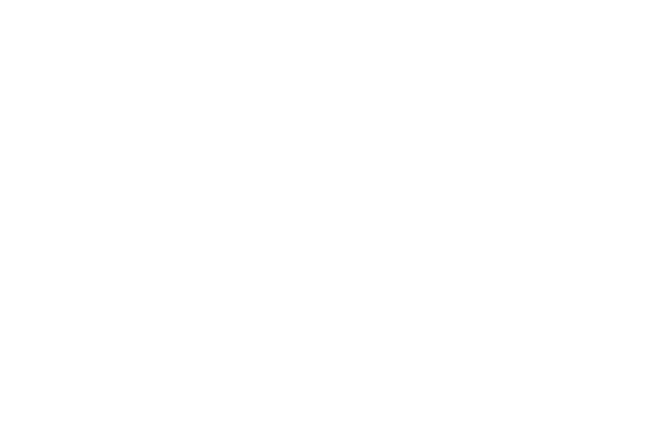
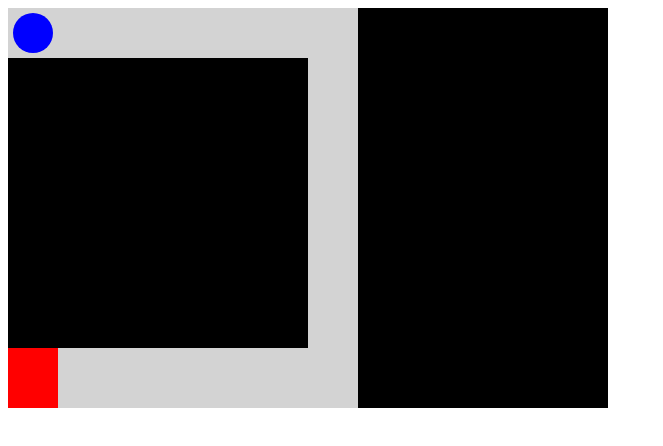
Before and after one commit to ElieloJr/Elielojr.github.io, a plain HTML site: page index.html in a window 1280 px wide. Shown: the whole page, without its empty margins (0-663 px from the left). Drawn offline with Linux system fonts and the light colour scheme.

Commit message:
Parte visual do jogo

```diff
--- /dev/null
+++ b/JavaScript/Funcoes.js
@@ -0,0 +1,30 @@
+function desenhaQuadrado(x, y, largura, altura, cor){
+    pincel.fillStyle = cor
+    pincel.fillRect(x, y, largura, altura)
+}
+
+function desenhaCirculo(x, y,){
+    pincel.fillStyle = "blue"
+    pincel.beginPath()
+    pincel.arc(x, y, 20, 0, 2 * Math.PI)
+    pincel.fill()
+}
+
+function limpaTela(){
+    pincel.clearRect(0, 0, 600, 400)
+    pincel.fillStyle = "lightgrey"
+    pincel.fillRect(0, 0, 600, 400)
+}
+
+function desenhaFinal() {
+    desenhaQuadrado(0, 340, 50, 60, "red")
+}
+
+function desenhaNivel(caixasDoNivel) {
+
+    caixasDoNivel.forEach(caixa => {
+        desenhaQuadrado(caixa.x, caixa.y, caixa.largura, caixa.altura, caixa.color)
+    });
+    desenhaFinal()
+    desenhaCirculo(x, y)
+}
--- /dev/null
+++ b/JavaScript/Obstaculos.js
@@ -0,0 +1,92 @@
+var caixasNivel1 = [
+    {
+        x: 0,
+        y: 50,
+        largura: 300,
+        altura: 290,
+        color: "black"
+    },
+    {
+        x: 350,
+        y: 0,
+        largura: 300,
+        altura: 400,
+        color: "black"
+    }
+]
+
+var caixasNivel2 = [
+    {
+        x: 50,
+        y: 0,
+        largura: 500,
+        altura: 100,
+        color: "black"
+    },
+    {
+        x: 0,
+        y: 150,
+        largura: 450,
+        altura: 190,
+        color: "black"
+    },
+    {
+        x: 500,
+        y: 0,
+        largura: 100,
+        altura: 400,
+        color: "black"
+    },
+
+]
+
+var caixasNivel3 = [
+    {
+        x: 0,
+        y: 50,
+        largura: 50,
+        altura: 290,
+        color: "black"
+    },
+    {
+        x: 100,
+        y: 0,
+        largura: 100,
+        altura: 200,
+        color: "black"
+    },
+    {
+        x: 200,
+        y: 0,
+        largura: 400,
+        altura: 50,
+        color: "black"
+    },
+    {
+        x: 50,
+        y: 250,
+        largura: 250,
+        altura: 90,
+        color: "black"
+    },
+    {
+        x: 250,
+        y: 100,
+        largura: 250,
+        altura: 240,
+        color: "black"
+    },
+    {
+        x: 550,
+        y: 50,
+        largura: 50,
+        altura: 350,
+        color: "black"
+    },
+]
+
+function getCaixasNivel1() {return caixasNivel1}
+
+function getCaixasNivel2() {return caixasNivel2}
+
+function getCaixasNivel3() {return caixasNivel3}
--- a/index.html
+++ b/index.html
@@ -1,5 +1,5 @@
 <!DOCTYPE html>
-<html lang="en">
+<html lang="pt-BR">
 <head>
     <meta charset="UTF-8">
     <meta http-equiv="X-UA-Compatible" content="IE=edge">
@@ -7,7 +7,10 @@
     <title>Labirinto</title>
 </head>
 <body>
+    <canvas width="600" height="400"></canvas>
+</body>
+    <script src="/JavaScript/Obstaculos.js"></script>
+    <script src="JavaScript/Funcoes.js"></script>
+    <script src="index.js"></script>
 
-</body>
-    <script src="index.js"></script>
 </html>
--- a/index.js
+++ b/index.js
@@ -0,0 +1,61 @@
+var tela = document.querySelector("canvas")
+var pincel = tela.getContext("2d")
+
+pincel.fillStyle = "lightgrey"
+pincel.fillRect(0, 0, 600, 400)
+
+var nivelProgresso = 1
+
+var x = 25
+var y = 25
+
+var direita = 39;
+var esquerda = 37;
+var cima = 38;
+var baixo = 40;
+
+var nivel1 = getCaixasNivel1()
+var nivel2 = getCaixasNivel2()
+var nivel3 = getCaixasNivel3()
+
+function rodaJogo(){
+    limpaTela()
+
+    switch(nivelProgresso){
+        case 1:
+            desenhaNivel(nivel1)
+            break;
+        case 2:
+            desenhaNivel(nivel2)
+            break;
+        case 3:
+            desenhaNivel(nivel3)
+            break;
+        default:
+            desenhaNivel(nivel)
+            break;
+    }
+
+    if(x >= 0 && x <= 25 && y >= 360 && y <= 400){
+        alert(`Parabens, nivel ${nivel} completo`)
+        x = 25
+        y = 25
+        nivel++
+        limpaTela()
+    }
+}
+
+function comando(evento){
+    if(evento.keyCode == direita){
+        x += 5
+    } else if(evento.keyCode == esquerda){
+        x -= 5
+    } else if(evento.keyCode == cima){
+        y -= 5
+    } else if(evento.keyCode == baixo){
+        y += 5
+    }
+}
+
+setInterval(rodaJogo, 1)
+document.onkeydown = comando
```
